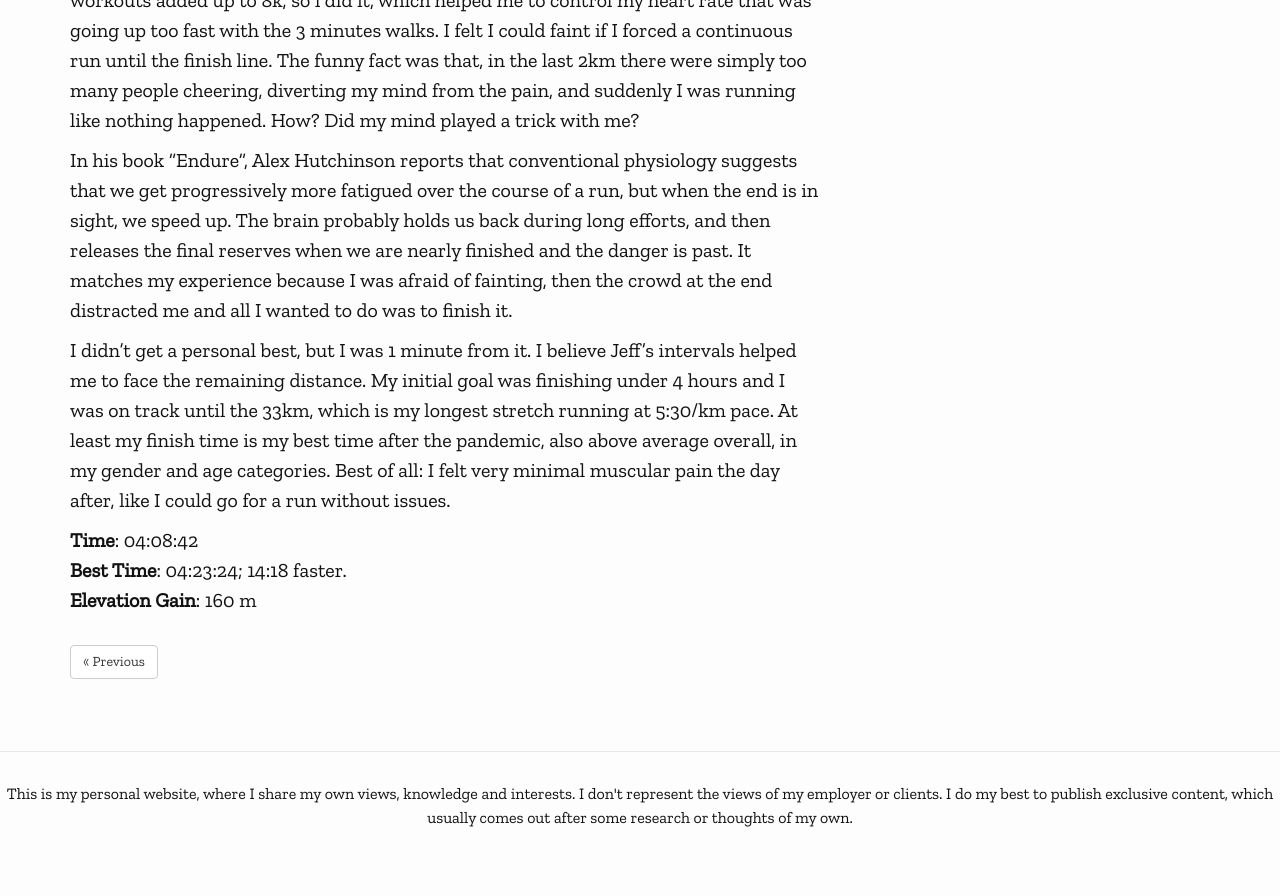
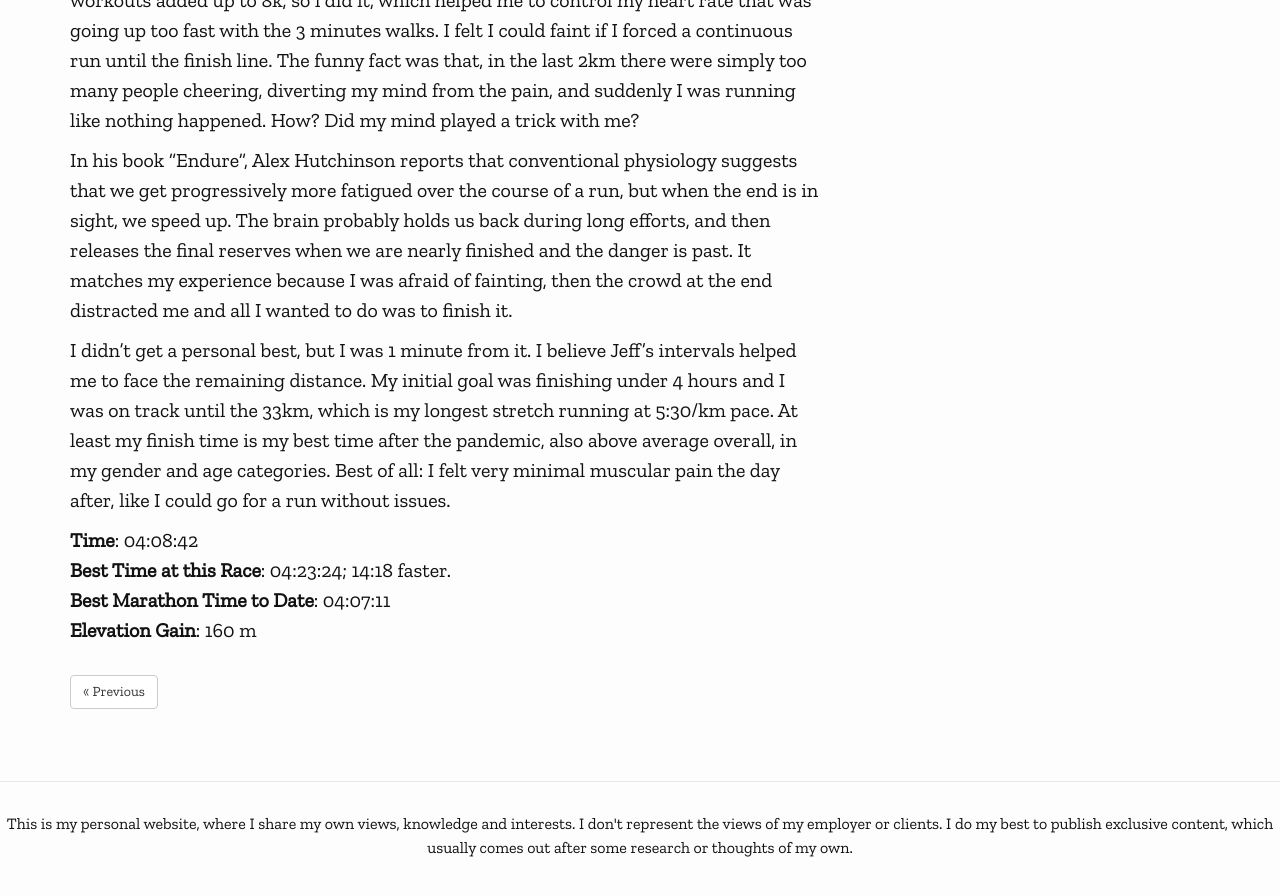
Before and after one commit to htmfilho/sports, a Jekyll site: the page built from _posts/2022-10-16-toronto-waterfront-marathon.md, in a window 1280 px wide and 900 px high, scrolled down 3123 px. Shown: the top 896 px of the window. Built offline with Jekyll 4.4.1, drawn with Linux system fonts in a browser that asks for light colours; nearby versions of some CDN libraries; some web fonts are replaced; comment, search, counter and statistics services are not loaded; before the commit the page ends 3993 px from its top, so only the background shows below that.

Commit message:
Added times

```diff
--- a/_posts/2022-10-16-toronto-waterfront-marathon.md
+++ b/_posts/2022-10-16-toronto-waterfront-marathon.md
@@ -31,5 +31,6 @@ In his book "Endure", Alex Hutchinson reports that conventional physiology sugge
 I didn't get a personal best, but I was 1 minute from it. I believe Jeff's intervals helped me to face the remaining distance. My initial goal was finishing under 4 hours and I was on track until the 33km, which is my longest stretch running at 5:30/km pace. At least my finish time is my best time after the pandemic, also above average overall, in my gender and age categories. Best of all: I felt very minimal muscular pain the day after, like I could go for a run without issues.
 
 **Time**: 04:08:42\
-**Best Time**: 04:23:24; 14:18 faster.\
+**Best Time at this Race**: 04:23:24; 14:18 faster.\
+**Best Marathon Time to Date**: 04:07:11\
 **Elevation Gain**: 160 m
```
